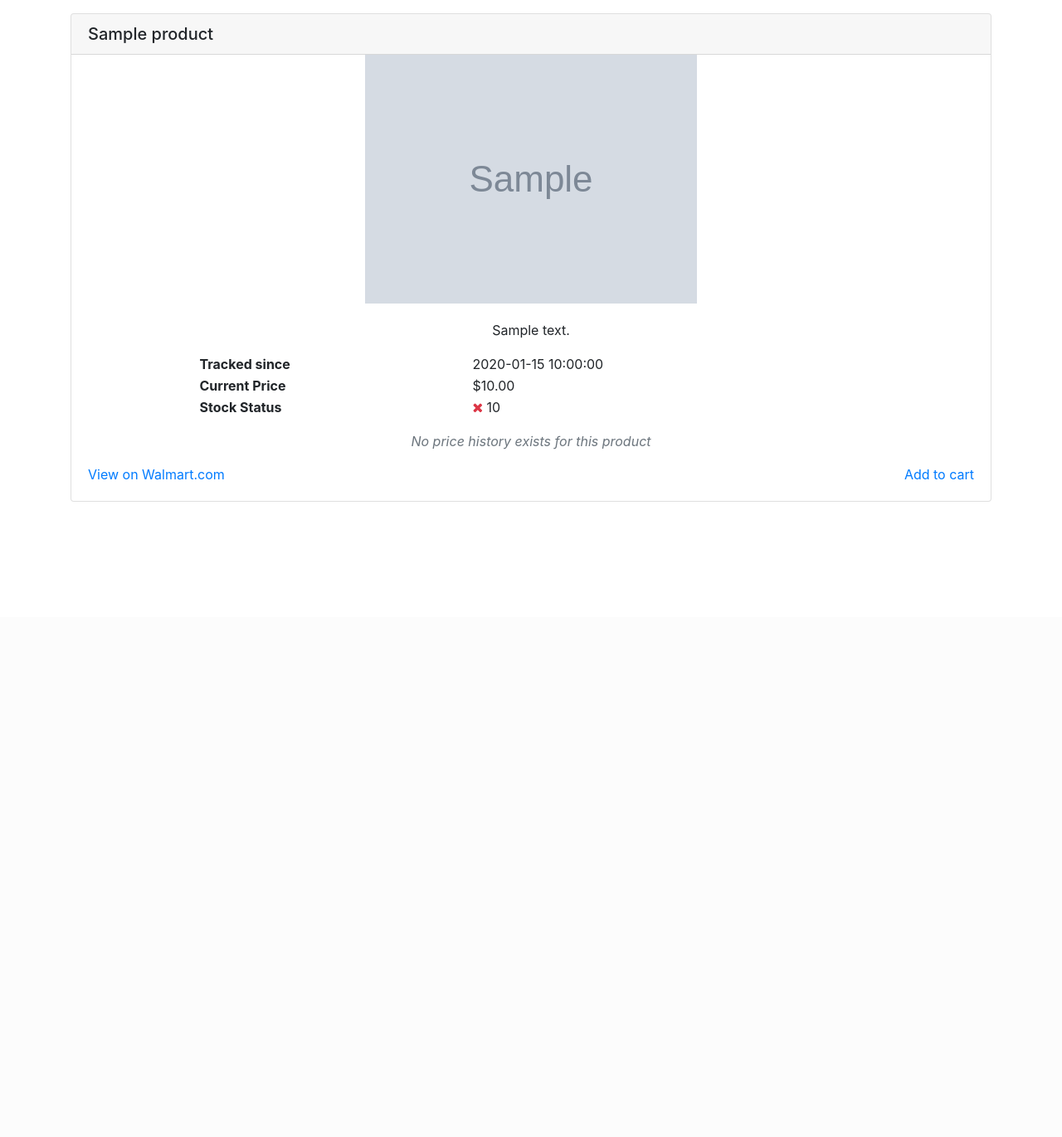
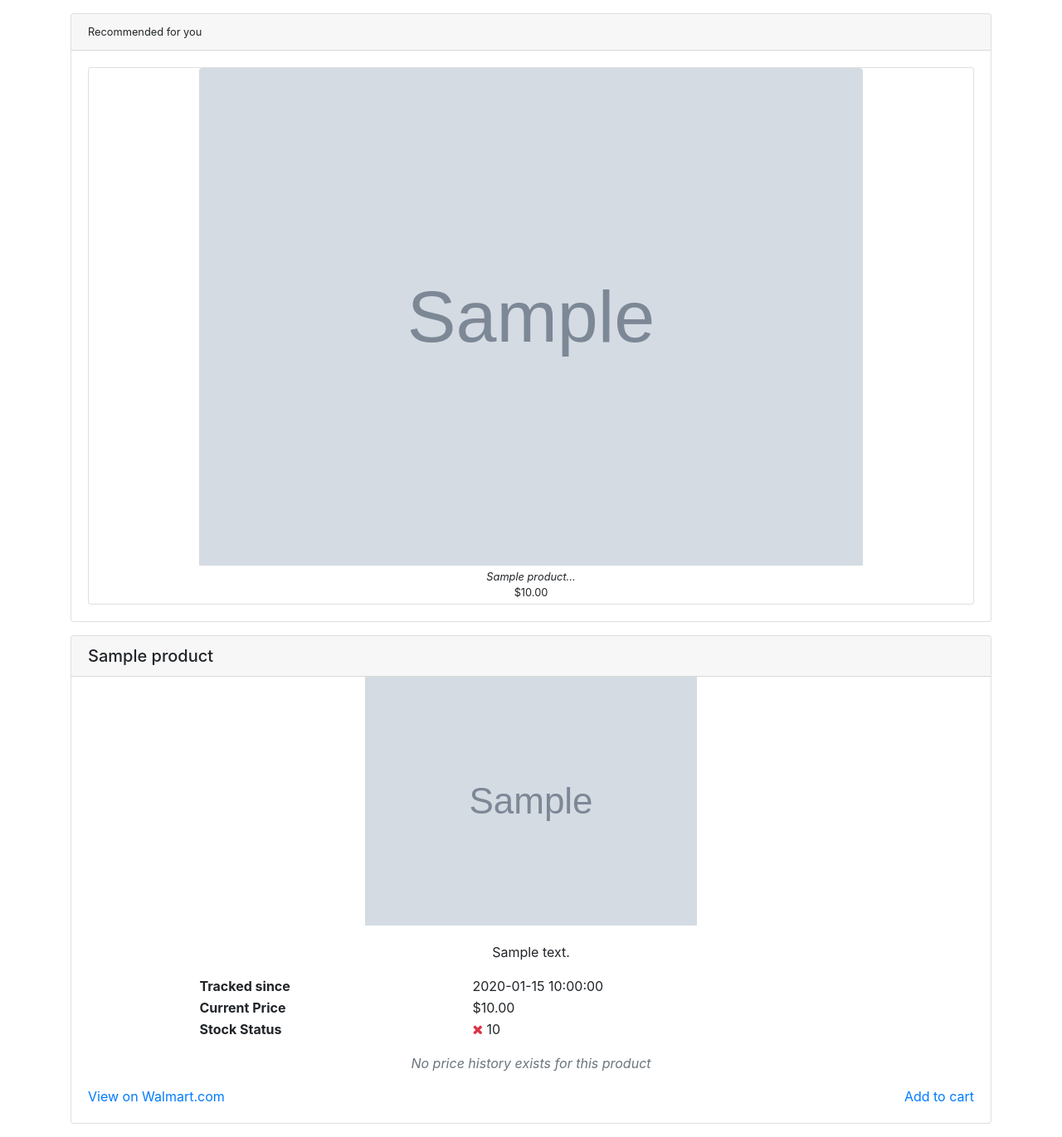
Before and after one commit to dmitrygalperin/it490, a Flask app: template frontend/templates/product.html in a window 1280 px wide. Shown: the part 56-1427 px from the top of the page at 83% size. Before the commit the page ends 661 px from the top, so only its background shows below. Run offline with Flask 2, Linux system fonts and the light colour scheme; the template is opened without the code that fills it: most values are stand-ins (such as "Sample title", 1, 10 or a date in 2020); grey boxes marked "Sample" are stand-in pictures; parts of the project's set-up code (start-up, migrations or seed data) failed here and were passed over; some libraries are stand-ins or nearby versions.

Commit message:
Frontend for recommended products

```diff
--- a/frontend/app.py
+++ b/frontend/app.py
@@ -55,19 +55,6 @@ def index():
 
     return render_template('home.html', form=form)
 
-@app.route('/products')
-def products():
-
-    #request list of products from Rabit MQ
-
-    result = "Test Product"
-
-    #if result>0:
-    #    return render_template('products.html', articles=articles)
-    #else:
-    msg = 'Nothing Found'
-    return render_template('products.html', msg=result)
-
 
 @app.route('/product/<string:product_id>')
 def product(product_id):
@@ -77,7 +64,8 @@ def product(product_id):
         logger.info(search_result['message'])
         flash(search_result['message'], 'danger')
     product = search_result.get('product')
-    return render_template('product.html', product=product)
+    recommended_products = search_result.get('recommended')
+    return render_template('product.html', product=product, recommended_products=recommended_products)
 
 
 '''
--- /dev/null
+++ b/frontend/templates/includes/_product_card_mini.html
@@ -0,0 +1,16 @@
+<div class="card" style="width: 6rem;">
+
+        <div class="w-75 ml-auto mr-auto">
+        <a href="/product/{{ product.id }}" target="blank">
+            <img class="card-img-top ml-auto mr-auto" src="{{ product.thumbnail_img }}" alt="Card image cap">
+        </a>
+        </div>
+
+    <div class="card-body text-center p-1">
+        <div class="font-italic">{{ product.name[:25].rstrip()+'...' }}</div>
+        {% if product.prices %}
+            {{ "${:,.2f}".format(product.prices[-1].price) }}
+        {% endif %}
+    </div>
+
+</div>
--- a/frontend/templates/product.html
+++ b/frontend/templates/product.html
@@ -1,6 +1,22 @@
 {% extends 'layout.html' %}
 
 {% block body %}
+{% if recommended_products %}
+	<small>
+		<div class="card mt-3">
+			<div class="card-header">Recommended for you</div>
+			<div class="card-body">
+				<div class="card-group">
+					{% for product in recommended_products[:10] %}
+						{% include './includes/_product_card_mini.html' %}
+					{% endfor %}
+				</div>
+			</div>
+		</div>
+	</small>
+{% endif %}
+
+
 <div class="card mt-3 mb-3 mr-auto ml-auto">
     <h5 class="card-header">{{ product.name }}</h5>
     <div class="w-75 ml-auto mr-auto text-center">
```
